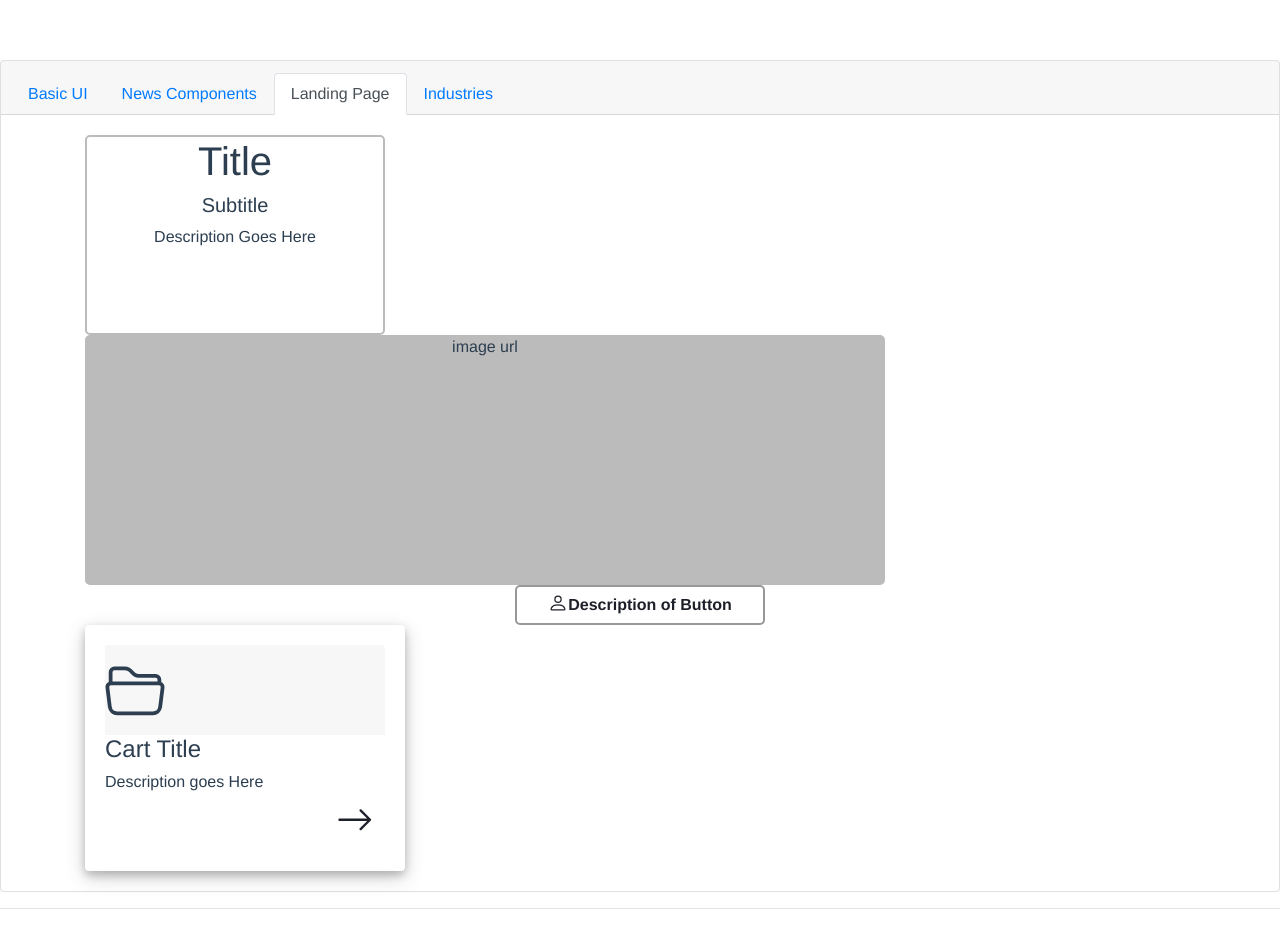
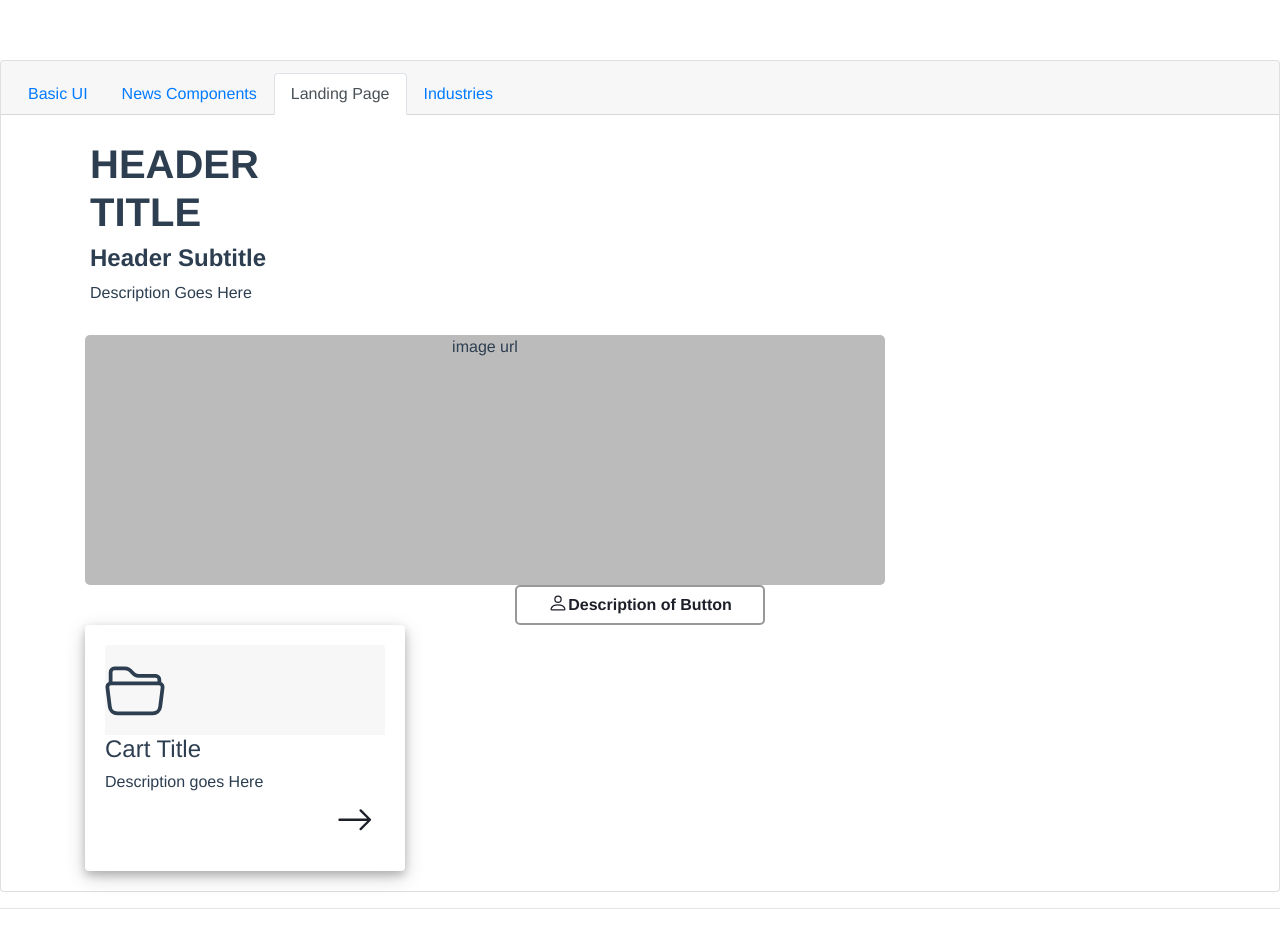
Before and after one commit to Impakter/SHARED.UI, a Vue app: page / in a window 1280 px wide. Both pictures are taken after a click on the tab "Landing Page". Built offline with nearby package versions, Linux system fonts and the light colour scheme.

Commit message:
updating HeaderDescription Styles

```diff
--- a/src/App.vue
+++ b/src/App.vue
@@ -14,7 +14,7 @@
         </b-tab>
         <b-tab title="Landing Page">
          <b-container>
-          <header-description :headerTitle="'Title'" :headerSubtitle="'Subtitle'">Description Goes Here</header-description>
+          <header-description :headerTitle="'Header Title'" :headerSubtitle="' Header Subtitle'">Description Goes Here</header-description>
           <header-image :imageUrl="'image url'"/>
           <action-button :btnIcon ="'person'" :btnDescription="'Description of Button'"/>
           <card-item :cardTitle="'Cart Title'" :cardIcon="'folder2-open'">Description goes Here</card-item>
--- a/src/components/LandingPage/HeaderDescription.vue
+++ b/src/components/LandingPage/HeaderDescription.vue
@@ -1,7 +1,7 @@
 <template>
-<div class="hdDescription">
-<h1>{{headerTitle}}</h1>
-<h5>{{headerSubtitle}}</h5>
+<div id="hdDescription">
+<h1 id="hdTitle">{{headerTitle}}</h1>
+<h4 id="hdSubtitle">{{headerSubtitle}}</h4>
 <slot></slot>
 </div>
 </template>
@@ -18,10 +18,19 @@ export default {
 
 <!-- Add "scoped" attribute to limit CSS to this component only -->
 <style scoped>
-.hdDescription{
+#hdDescription{
   height: 200px;
+  padding: 5px;
+  text-align: left;
   width: 300px;
-  border: 2px solid #BBBBBB;
-  border-radius: 5px;
+  border: none;
 }
+#hdTitle{
+    text-transform: uppercase;
+    font-weight:bold;
+}
+#hdSubtitle{
+    font-weight:bold;
+}
+
 </style>
```
